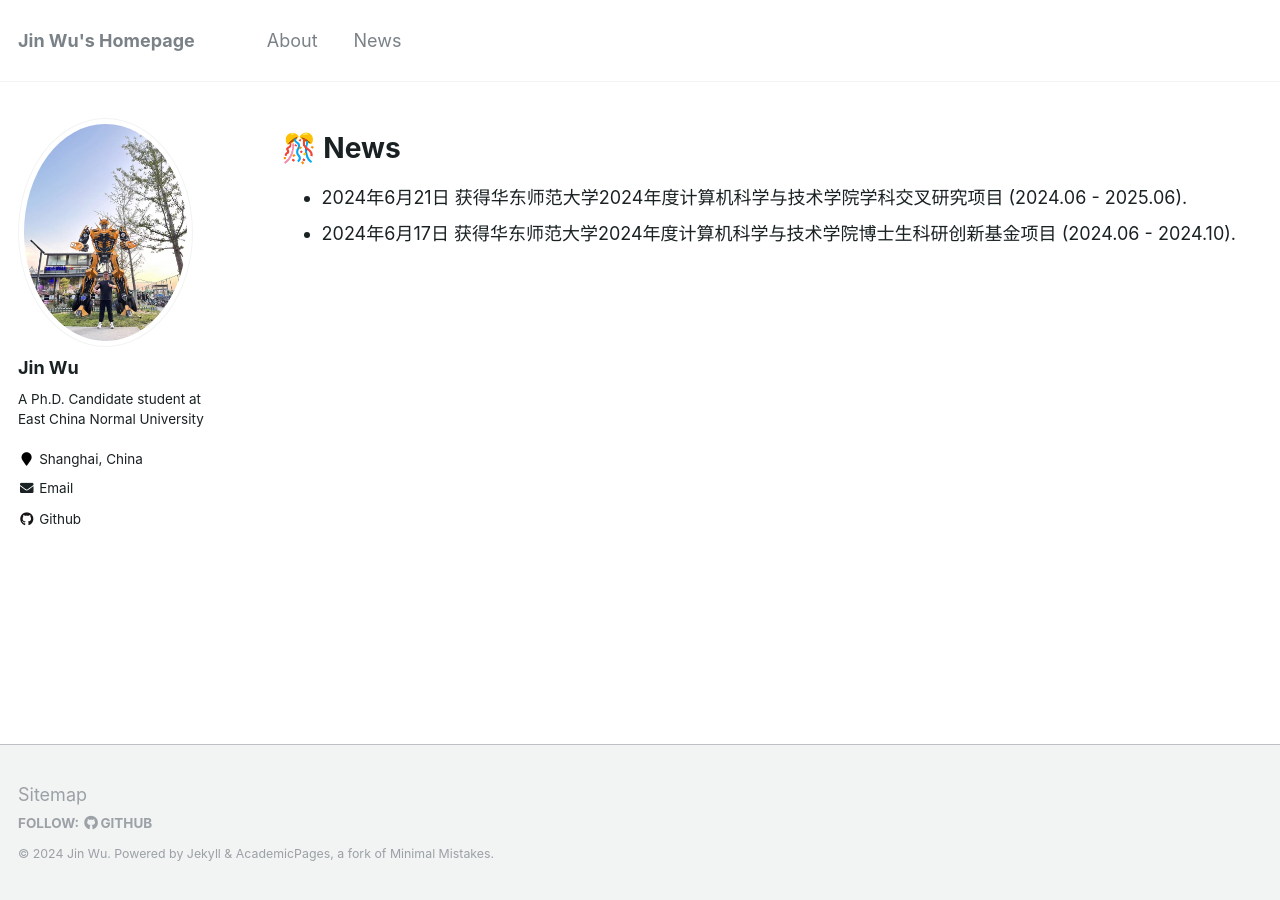
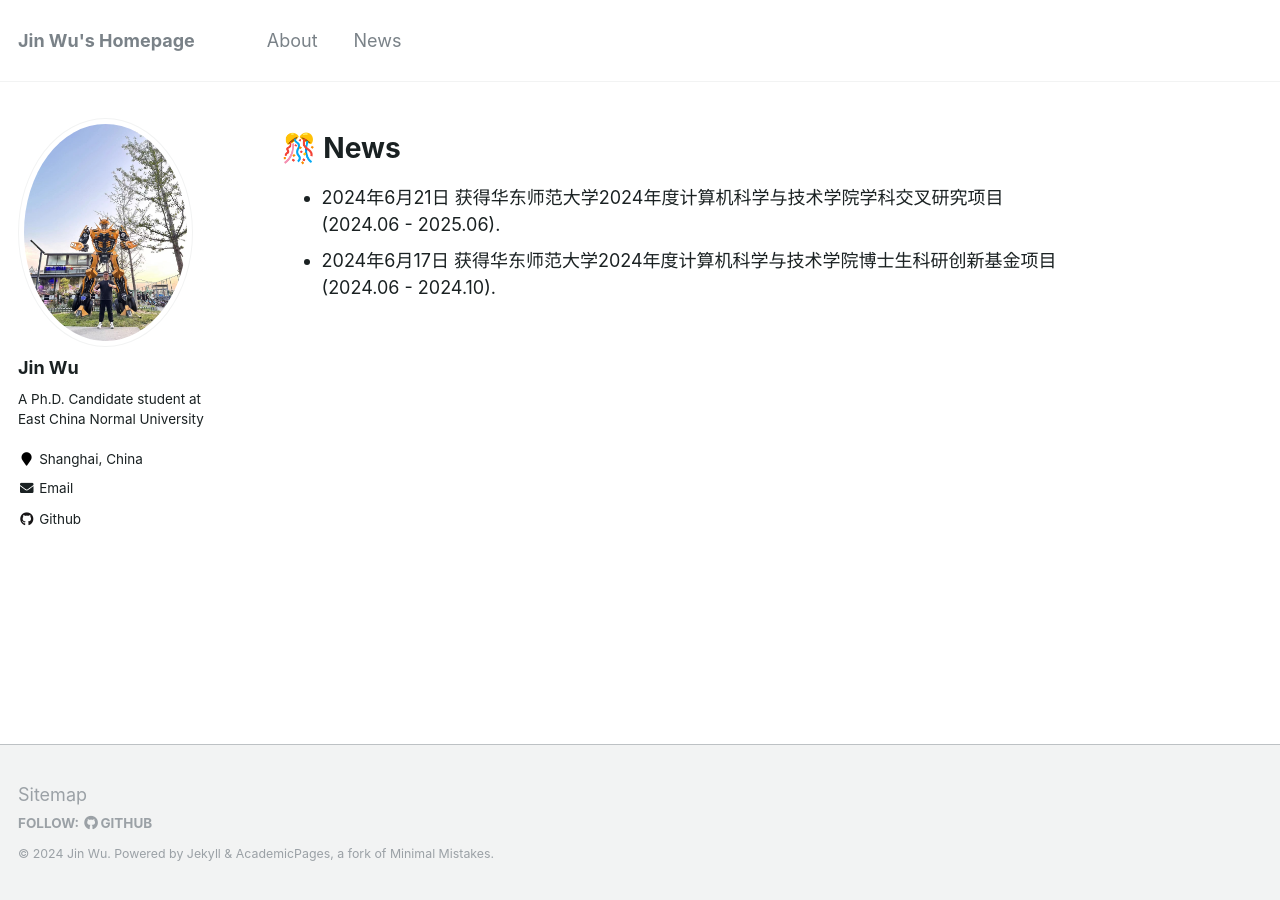
Before and after one commit to WooTzins/WooTzins.github.io, a Jekyll site: the page built from _pages/news.md, in a window 1280 px wide. Built offline with Jekyll 4.4.1, drawn with Linux system fonts in a browser that asks for light colours; comment, search, counter and statistics services are not loaded.

Commit message:
Update news.md

```diff
--- a/_pages/news.md
+++ b/_pages/news.md
@@ -8,7 +8,7 @@ author_profile: true
 🎊 News
 ======
 
-* 2024年6月21日 获得华东师范大学2024年度计算机科学与技术学院学科交叉研究项目
+* 2024年6月21日 获得华东师范大学2024年度计算机科学与技术学院学科交叉研究项目 \\
   (2024.06 - 2025.06).
-* 2024年6月17日 获得华东师范大学2024年度计算机科学与技术学院博士生科研创新基金项目
+* 2024年6月17日 获得华东师范大学2024年度计算机科学与技术学院博士生科研创新基金项目 \\
   (2024.06 - 2024.10).
```
